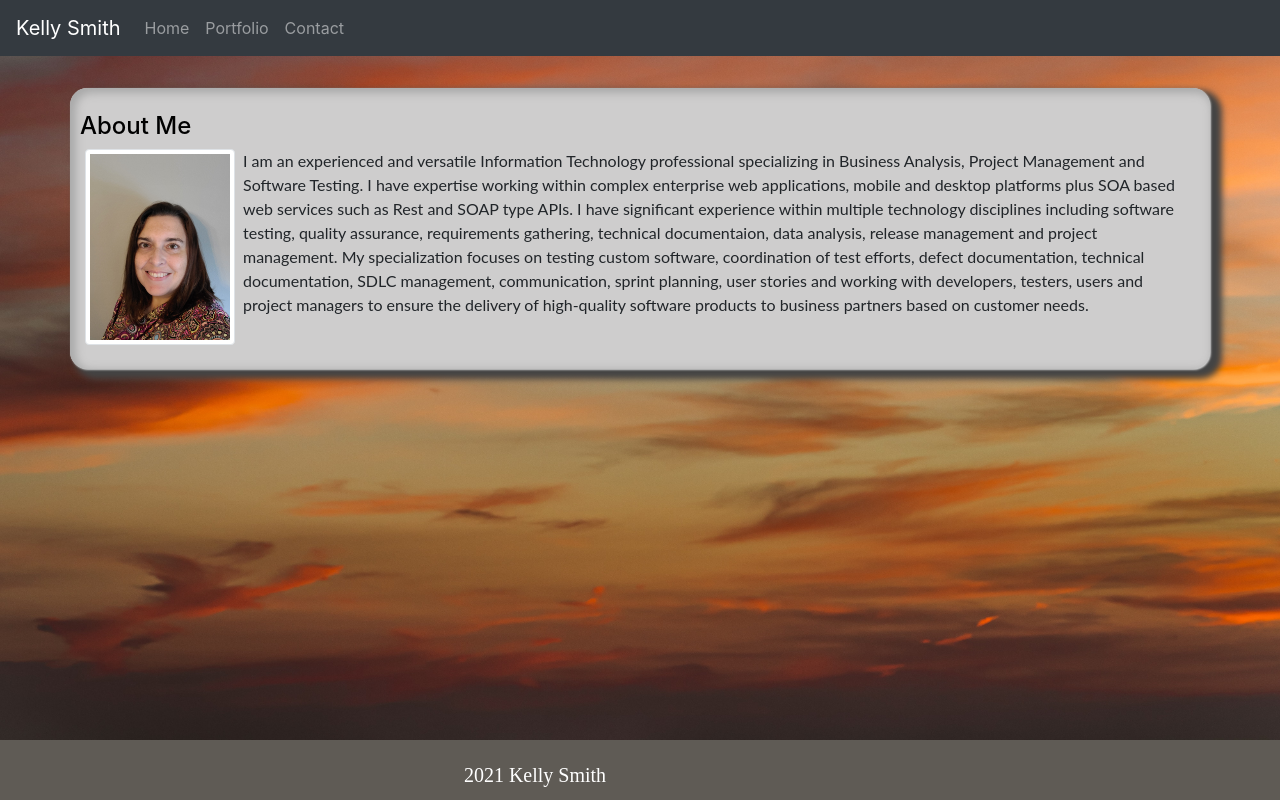
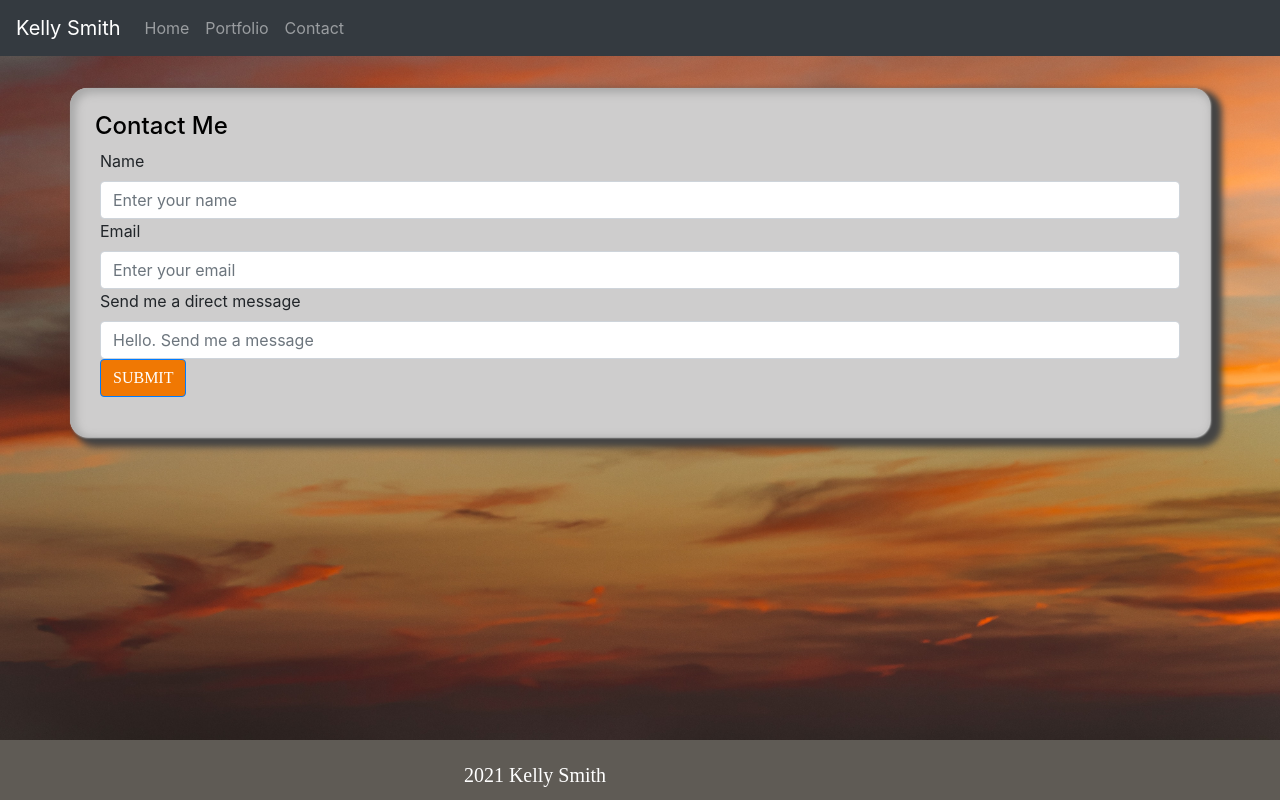
Before and after one commit to kellys-tech/MyPortfolioReact, a React (Create React App) app: page /contact in a window 1280 px wide. Built offline with nearby package versions, Linux system fonts and the light colour scheme.

Commit message:
trying to fix bug

```diff
--- a/src/App.js
+++ b/src/App.js
@@ -1,5 +1,5 @@
 import React from "react";
-import { HashRouter as Router, Route, Switch } from "react-router-dom";
+import { BrowserRouter as Router, Route, Switch } from "react-router-dom";
 import Contact from "./pages/contact";
 import Index from "./pages/index";
 import Portfolio from "./pages/portfolio";
@@ -15,7 +15,7 @@
       <Switch>
         <Route exact path ={["/","/index"]} component={Index} />
         <Route exact path="/portfolio" component={Portfolio} />
-        <Route exact path="/contact" component={Contact} />
+        <Route path="/contact" component={Contact} />
       </Switch>
         <Footer />
     </Router>
--- a/src/index.js
+++ b/src/index.js
@@ -2,6 +2,9 @@
 import ReactDOM from 'react-dom';
 import App from './App';
 import './index.css';
+import reportWebVitals from './reportWebVitals';
 import 'bootstrap/dist/css/bootstrap.min.css';
 
 ReactDOM.render(<App />, document.getElementById('root'));
+
+reportWebVitals();
--- a/src/pages/Portfolio.js
+++ b/src/pages/Portfolio.js
@@ -19,7 +19,7 @@
           <Card style={{width: '18rem'}}>
             <Card.Img variant="top" src={DM} />
             <Card.Body>
-              <Card.Title>D&M(Dinner and a Movie)</Card.Title>
+              <Card.Title>DM(Dinner and a Movie)</Card.Title>
               <Card.Text>Group Project</Card.Text>
               <Button variant="primary" href="https://kellys-tech.github.io/DinnerandMovie/movies.html">Pages</Button>
               <Button href="https://github.com/kellys-tech/DinnerandMovie">GitHub</Button>
```
